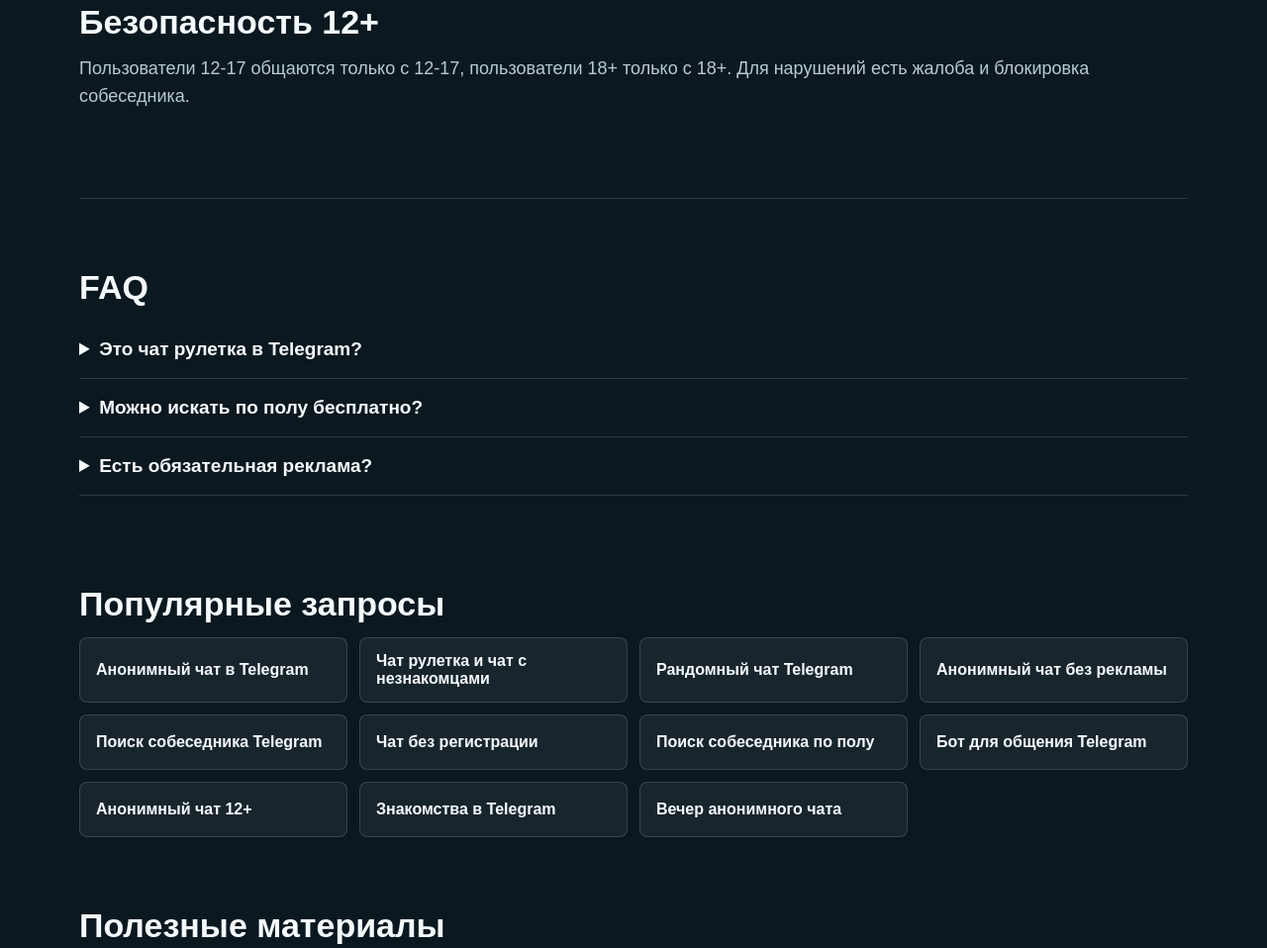
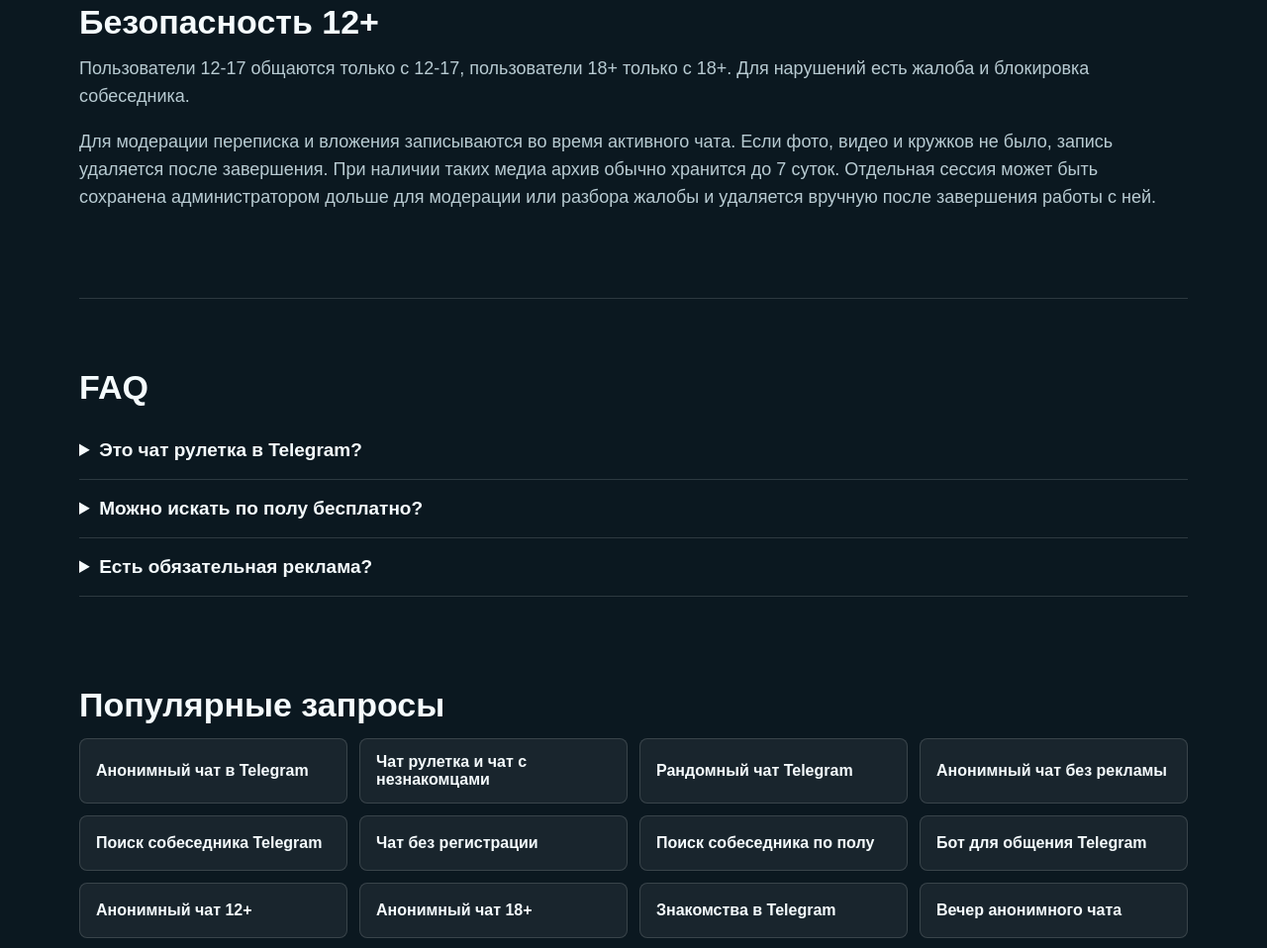
Before and after one commit to TerraTectra/anon-gender-chat-ru, a plain HTML site: page index.html in a window 1280 px wide. Shown: the part 1716-2674 px from the top of the page at 99% size. Drawn offline with Linux system fonts and the light colour scheme.

Commit message:
Link 18+ landing and clarify archive retention

```diff
--- a/index.html
+++ b/index.html
@@ -165,6 +165,11 @@
           Пользователи 12-17 общаются только с 12-17, пользователи 18+ только с 18+.
           Для нарушений есть жалоба и блокировка собеседника.
         </p>
+        <p>
+          Для модерации переписка и вложения записываются во время активного чата.
+          Если фото, видео и кружков не было, запись удаляется после завершения.
+          При наличии таких медиа архив обычно хранится до 7 суток. Отдельная сессия может быть сохранена администратором дольше для модерации или разбора жалобы и удаляется вручную после завершения работы с ней.
+        </p>
       </section>
 
       <section class="section faq" id="faq">
@@ -195,6 +200,7 @@
           <a href="poisk-po-polu.html">Поиск собеседника по полу</a>
           <a href="telegram-bot-dlya-obshcheniya.html">Бот для общения Telegram</a>
           <a href="anonimnyy-chat-12-plus.html">Анонимный чат 12+</a>
+          <a href="anonimnyy-chat-18-plus.html">Анонимный чат 18+</a>
           <a href="znakomstva-telegram.html">Знакомства в Telegram</a>
           <a href="vecher-anonimnogo-chata.html">Вечер анонимного чата</a>
         </div>
```
